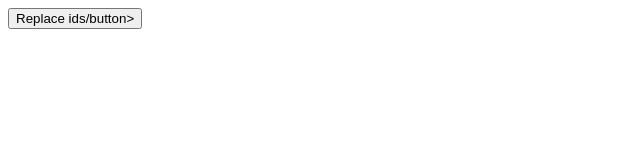
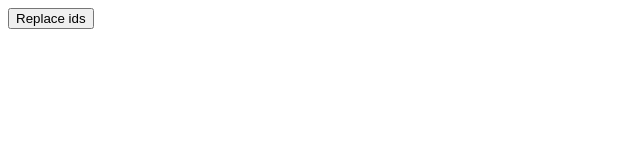
Before and after one commit to timofei-maximov-saritasa/replace-pk-to-ids, a plain HTML site: page index.html in a window 1280 px wide. Shown: the whole page, without its empty margins (0-640 px from the left). Drawn offline with Linux system fonts and the light colour scheme.

Commit message:
fix: add missing bracket

```diff
--- a/index.html
+++ b/index.html
@@ -8,7 +8,7 @@
   </head>
 
   <body>
-    <button>Replace ids/button>
+    <button>Replace ids</button>
     <script src="https://www.gstatic.com/firebasejs/8.8.0/firebase-app.js"></script>
     <script src="https://www.gstatic.com/firebasejs/8.8.0/firebase-firestore.js"></script>
 
```
